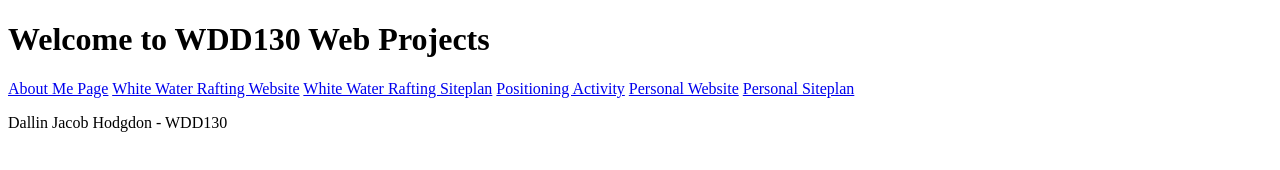
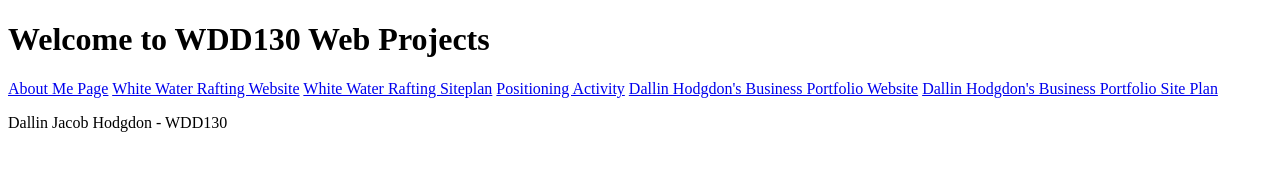
Before and after one commit to dhodgdon/wdd_130, a plain HTML site: page index.html in a window 1280 px wide. Drawn offline with Linux system fonts and the light colour scheme.

Commit message:
added siteplan to main index.html page

```diff
--- a/index.html
+++ b/index.html
@@ -13,8 +13,8 @@
         <a href="wwr/index.html">White Water Rafting Website</a>
         <a href="wwr/site-plan-rafting.html">White Water Rafting Siteplan</a>
         <a href="positioning.html">Positioning Activity</a>
-        <a href="#">Personal Website</a>
-        <a href="#">Personal Siteplan</a>
+        <a href="portfolio/index.html">Dallin Hodgdon's Business Portfolio Website</a>
+        <a href="portfolio/site-plan.html">Dallin Hodgdon's Business Portfolio Site Plan</a>
     </nav>
     <p>Dallin Jacob Hodgdon - WDD130</p>
 </body>
```
